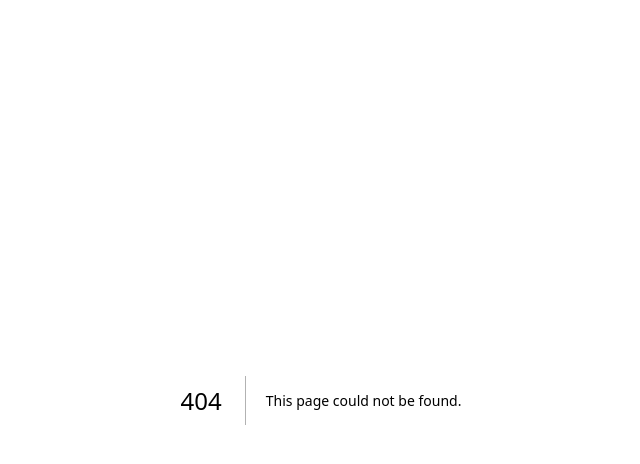
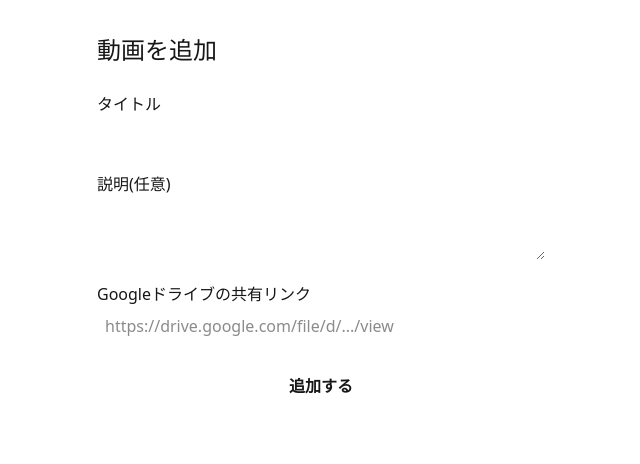
Before and after one commit to ftbikky-hub/musical-quiz, a Next.js app: page /videos/upload in a window 1280 px wide. Before the commit this address had no page. Shown: the top 464 px of the page, without its empty margins (319-959 px from the left). Built offline with nearby package versions, Linux system fonts and the light colour scheme; no server answers.

Commit message:
Add files via upload

```diff
--- /dev/null
+++ b/app/videos/page.tsx
@@ -0,0 +1,56 @@
+import { videosSupabase } from "@/lib/supabase/videos-client";
+import { extractDriveFileId, driveEmbedUrl } from "@/lib/drive";
+
+export const revalidate = 0; // 常に最新の一覧を取得する
+
+type Video = {
+  id: string;
+  title: string;
+  description: string | null;
+  drive_url: string;
+  created_at: string;
+};
+
+export default async function VideosPage() {
+  const { data: videos, error } = await videosSupabase
+    .from("videos")
+    .select("*")
+    .order("created_at", { ascending: false });
+
+  if (error) {
+    return <p>動画の取得に失敗しました。</p>;
+  }
+
+  return (
+    <main style={{ maxWidth: 960, margin: "0 auto", padding: "2rem 1rem" }}>
+      <h1 style={{ fontSize: "1.5rem", marginBottom: "1.5rem" }}>動画一覧</h1>
+
+      {videos?.length === 0 && <p>まだ動画がありません。</p>}
+
+      <div style={{ display: "grid", gap: "2.5rem" }}>
+        {videos?.map((video: Video) => {
+          const fileId = extractDriveFileId(video.drive_url);
+          return (
+            <div key={video.id}>
+              <h2 style={{ fontSize: "1.1rem", marginBottom: "0.25rem" }}>{video.title}</h2>
+              {video.description && (
+                <p style={{ color: "#555", marginBottom: "0.5rem" }}>{video.description}</p>
+              )}
+              {fileId ? (
+                <iframe
+                  src={driveEmbedUrl(fileId)}
+                  width="100%"
+                  height="480"
+                  allow="autoplay"
+                  style={{ border: 0, borderRadius: 8 }}
+                />
+              ) : (
+                <p style={{ color: "red" }}>動画リンクを読み取れませんでした</p>
+              )}
+            </div>
+          );
+        })}
+      </div>
+    </main>
+  );
+}
--- /dev/null
+++ b/app/videos/upload/actions.ts
@@ -0,0 +1,38 @@
+"use server";
+
+import { redirect } from "next/navigation";
+import { videosSupabaseAdmin } from "@/lib/supabase/videos-admin";
+import { extractDriveFileId } from "@/lib/drive";
+
+export async function addVideo(formData: FormData) {
+  const title = String(formData.get("title") ?? "").trim();
+  const description = String(formData.get("description") ?? "").trim();
+  const driveUrl = String(formData.get("driveUrl") ?? "").trim();
+
+  if (!title || !driveUrl) {
+    throw new Error("タイトルとGoogleドライブのリンクは必須です");
+  }
+
+  const fileId = extractDriveFileId(driveUrl);
+  if (!fileId) {
+    throw new Error("Googleドライブの共有リンクを正しく読み取れませんでした");
+  }
+
+  if (!videosSupabaseAdmin) {
+    throw new Error(
+      "VIDEOS_SUPABASE_SERVICE_ROLE_KEY が未設定です。.env.local を確認してください。"
+    );
+  }
+
+  const { error } = await videosSupabaseAdmin.from("videos").insert({
+    title,
+    description: description || null,
+    drive_url: driveUrl,
+  });
+
+  if (error) {
+    throw new Error(`保存に失敗しました: ${error.message}`);
+  }
+
+  redirect("/videos");
+}
--- /dev/null
+++ b/app/videos/upload/page.tsx
@@ -0,0 +1,31 @@
+import { addVideo } from "./actions";
+
+export default function UploadVideoPage() {
+  return (
+    <main style={{ maxWidth: 480, margin: "0 auto", padding: "2rem 1rem" }}>
+      <h1 style={{ fontSize: "1.5rem", marginBottom: "1.5rem" }}>動画を追加</h1>
+      <form action={addVideo} style={{ display: "grid", gap: "1rem" }}>
+        <label>
+          タイトル
+          <input name="title" required style={{ width: "100%", padding: "0.5rem" }} />
+        </label>
+        <label>
+          説明(任意)
+          <textarea name="description" style={{ width: "100%", padding: "0.5rem" }} />
+        </label>
+        <label>
+          Googleドライブの共有リンク
+          <input
+            name="driveUrl"
+            required
+            placeholder="https://drive.google.com/file/d/.../view"
+            style={{ width: "100%", padding: "0.5rem" }}
+          />
+        </label>
+        <button type="submit" style={{ padding: "0.75rem", fontWeight: "bold" }}>
+          追加する
+        </button>
+      </form>
+    </main>
+  );
+}
--- /dev/null
+++ b/lib/drive.ts
@@ -0,0 +1,20 @@
+/**
+ * Googleドライブの共有リンクからファイルIDを抜き出す。
+ * 対応パターン:
+ *  - https://drive.google.com/file/d/FILE_ID/view?usp=sharing
+ *  - https://drive.google.com/open?id=FILE_ID
+ *  - https://drive.google.com/uc?id=FILE_ID
+ */
+export function extractDriveFileId(url: string): string | null {
+  const patterns = [/\/file\/d\/([a-zA-Z0-9_-]+)/, /[?&]id=([a-zA-Z0-9_-]+)/];
+  for (const pattern of patterns) {
+    const match = url.match(pattern);
+    if (match) return match[1];
+  }
+  return null;
+}
+
+/** iframeで埋め込み再生するためのURL */
+export function driveEmbedUrl(fileId: string): string {
+  return `https://drive.google.com/file/d/${fileId}/preview`;
+}
--- /dev/null
+++ b/lib/supabase/videos-admin.ts
@@ -0,0 +1,23 @@
+import { createClient, type SupabaseClient } from "@supabase/supabase-js";
+
+const supabaseUrl = process.env.NEXT_PUBLIC_VIDEOS_SUPABASE_URL;
+// NEXT_PUBLIC_ が付いていない、サーバー専用のサービスロールキー
+const supabaseServiceRoleKey = process.env.VIDEOS_SUPABASE_SERVICE_ROLE_KEY;
+
+if (!supabaseUrl || !supabaseServiceRoleKey) {
+  console.warn(
+    "VIDEOS_SUPABASE_SERVICE_ROLE_KEY が設定されていないため、動画機能のAdminクライアントは初期化されません。"
+  );
+}
+
+// サーバー側でのみ使用する、RLSをバイパスできる強力なクライアント。
+// 既存の lib/supabase/admin.ts (ミュージカルクイズ用DB)とは別プロジェクトなので名前を分けています。
+export const videosSupabaseAdmin: SupabaseClient | null =
+  supabaseUrl && supabaseServiceRoleKey
+    ? createClient(supabaseUrl, supabaseServiceRoleKey, {
+        auth: {
+          autoRefreshToken: false,
+          persistSession: false,
+        },
+      })
+    : null;
--- /dev/null
+++ b/lib/supabase/videos-client.ts
@@ -0,0 +1,14 @@
+import { createClient } from "@supabase/supabase-js";
+
+const supabaseUrl = process.env.NEXT_PUBLIC_VIDEOS_SUPABASE_URL;
+const supabaseAnonKey = process.env.NEXT_PUBLIC_VIDEOS_SUPABASE_ANON_KEY;
+
+if (!supabaseUrl || !supabaseAnonKey) {
+  throw new Error(
+    "NEXT_PUBLIC_VIDEOS_SUPABASE_URL / NEXT_PUBLIC_VIDEOS_SUPABASE_ANON_KEY が設定されていません。.env.local を確認してください。"
+  );
+}
+
+// 動画機能専用のSupabaseプロジェクト(personal-videos)に接続する、読み取り専用クライアント。
+// 既存の lib/supabase/client.ts (ミュージカルクイズ用DB)とは別プロジェクトなので名前を分けています。
+export const videosSupabase = createClient(supabaseUrl, supabaseAnonKey);
```
Also changed, not shown: ENV_VARS_TO_ADD.txt (added), 1 other file (tests, documents, lock files or other folders).
